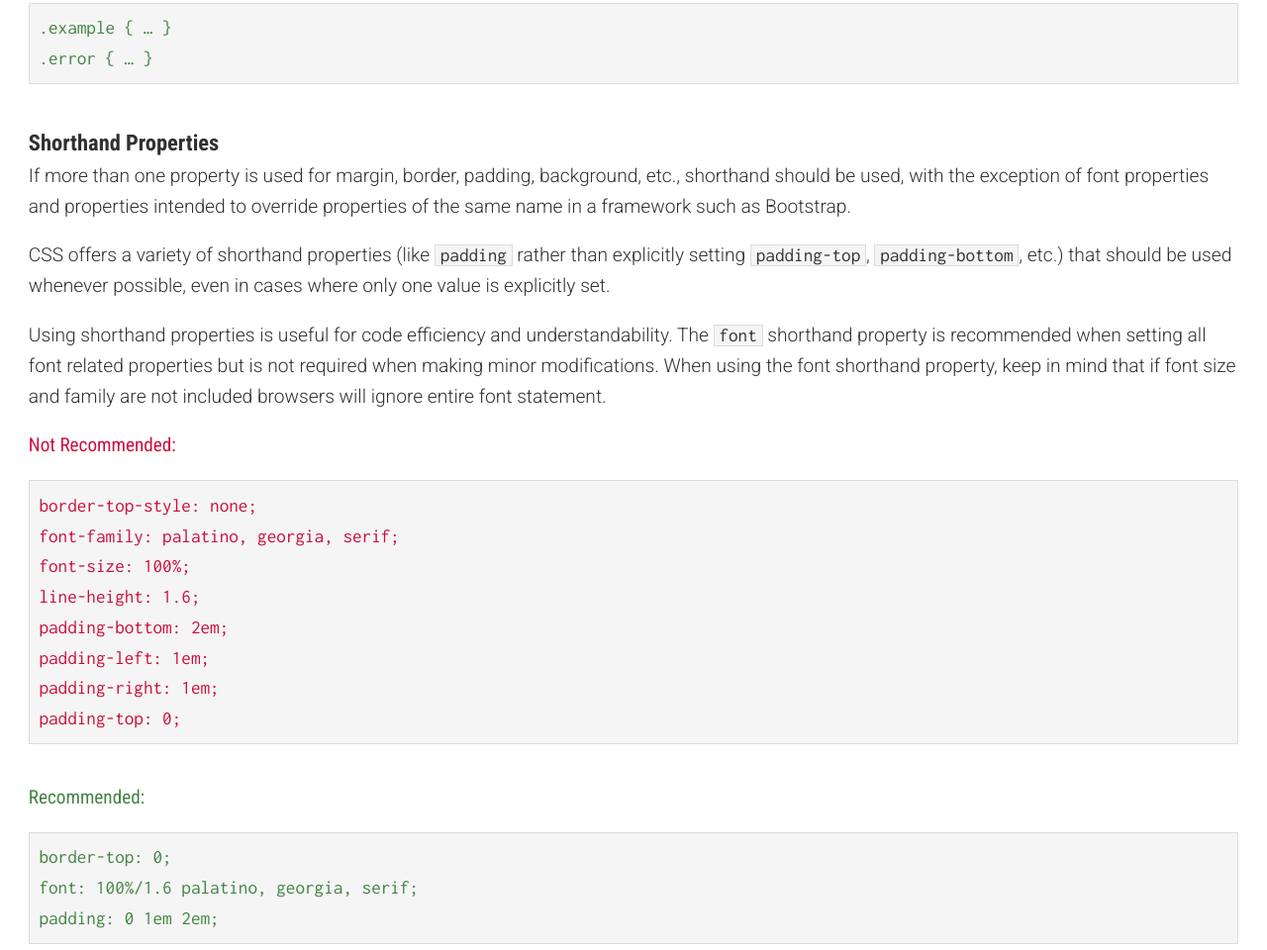
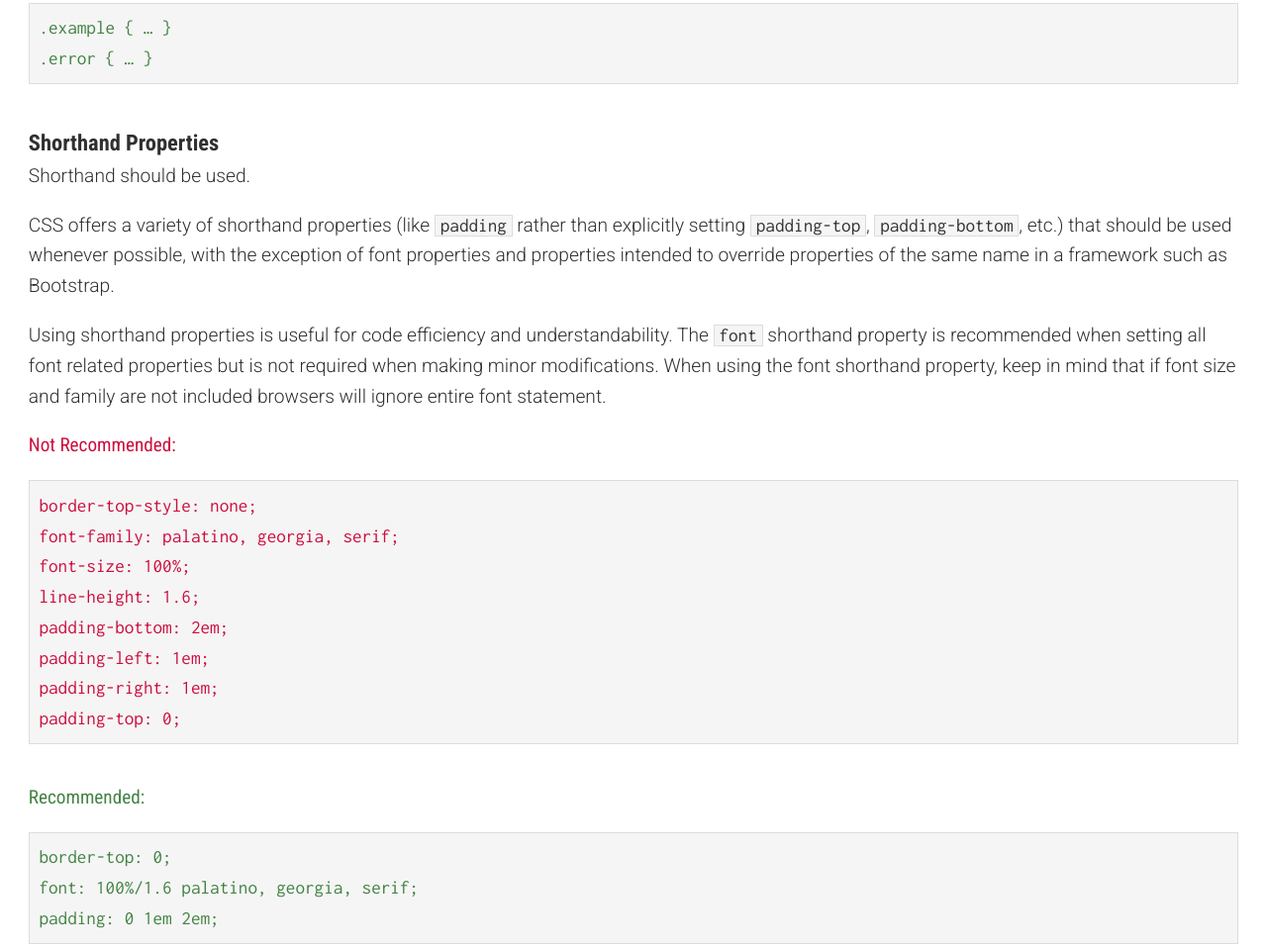
Before and after one commit to udacity/frontend-nanodegree-styleguide, a website: page css.html in a window 1280 px wide. Shown: the part 3591-4551 px from the top of the page at 99% size. Drawn offline with Linux system fonts and the light colour scheme.

Commit message:
Update css.html

```diff
--- a/css.html
+++ b/css.html
@@ -130,8 +130,8 @@ div.error { … }</code></pre>
 
         <article>
             <h3>Shorthand Properties</h3>
-            <p>If more than one property is used for margin, border, padding, background, etc., shorthand should be used, with the exception of font properties and properties intended to override properties of the same name in a framework such as Bootstrap.</p>
-            <p>CSS offers a variety of shorthand properties (like <code>padding</code> rather than explicitly setting <code>padding-top</code>, <code>padding-bottom</code>, etc.) that should be used whenever possible, even in cases where only one value is explicitly set.</p>
+            <p>Shorthand should be used.</p>
+            <p>CSS offers a variety of shorthand properties (like <code>padding</code> rather than explicitly setting <code>padding-top</code>, <code>padding-bottom</code>, etc.) that should be used whenever possible, with the exception of font properties and properties intended to override properties of the same name in a framework such as Bootstrap.</p>
             <p>Using shorthand properties is useful for code efficiency and understandability. The <code>font</code> shorthand property is recommended when setting all font related properties but is not required when making minor modifications. When using the font shorthand property, keep in mind that if font size and family are not included browsers will ignore entire font statement.</p>
 
             <h4 class="not-recommended">Not Recommended:</h4>
```
